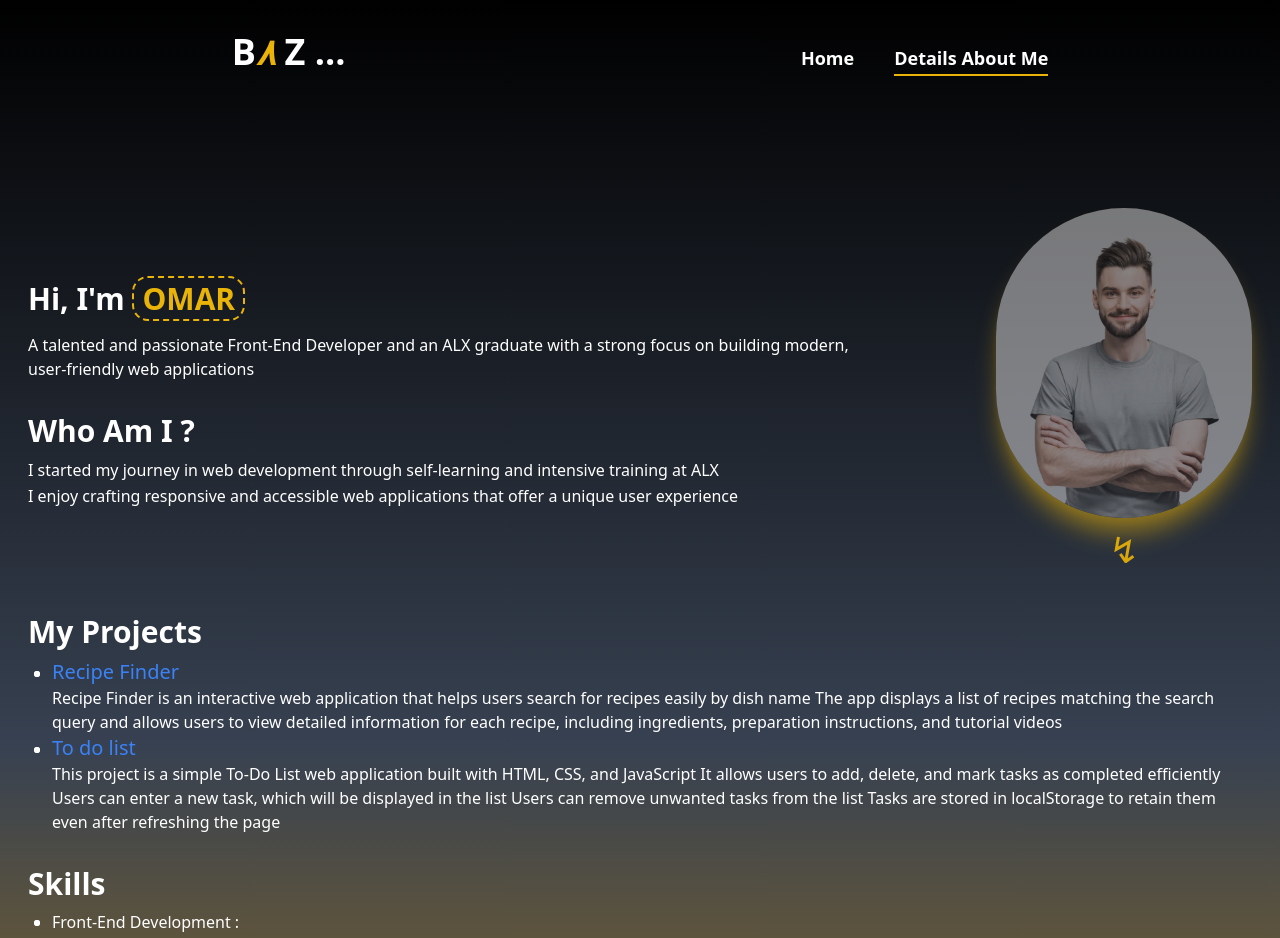
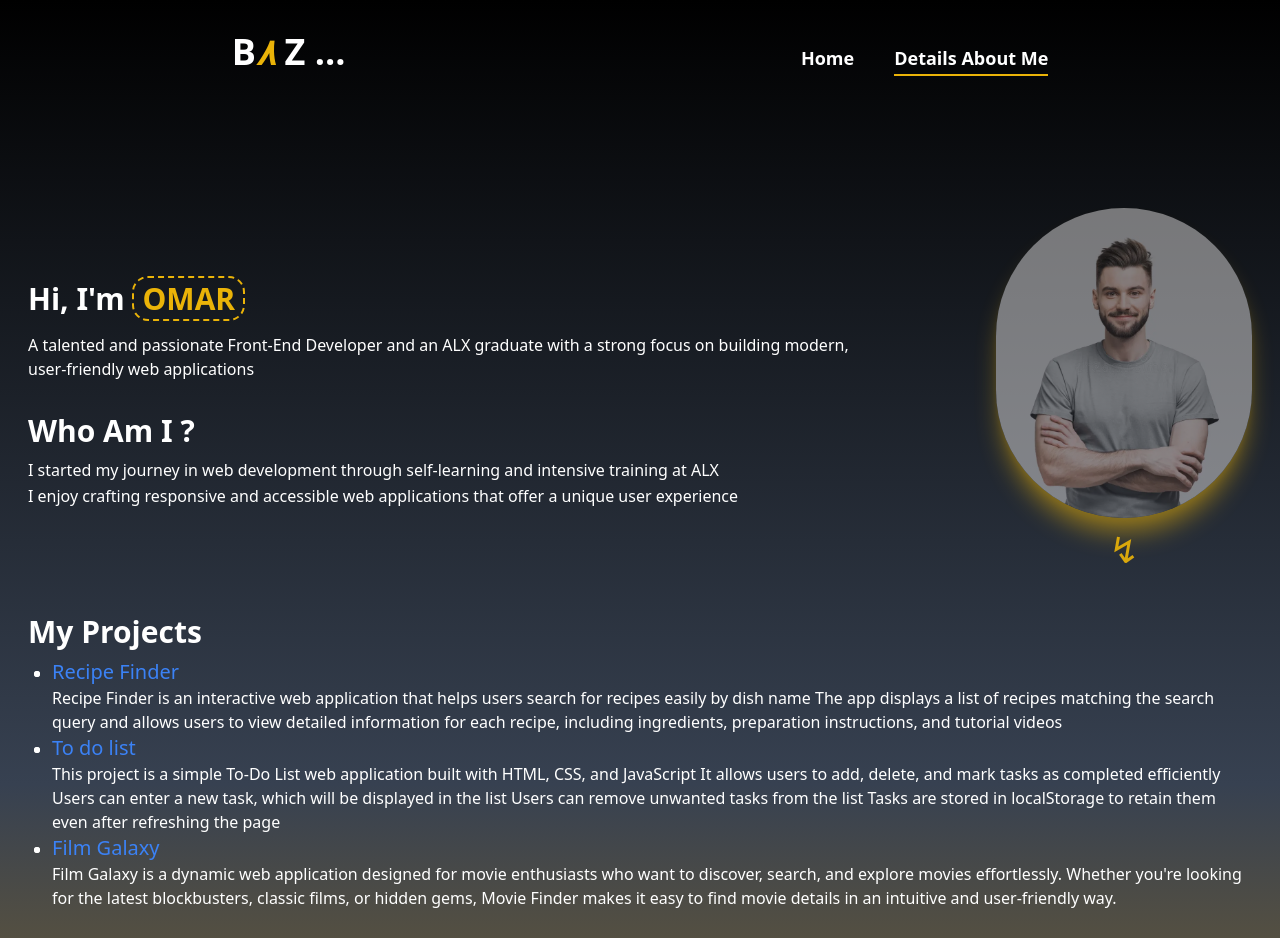
Before and after one commit to omar96163/personal-page, a React (Vite) app: page /About in a window 1280 px wide. Shown: the top 938 px of the page. Built offline with nearby package versions, Linux system fonts and the light colour scheme.

Commit message:
make some changes /About.jsx /Home.jsx /index.css

```diff
--- a/src/components/About.jsx
+++ b/src/components/About.jsx
@@ -103,6 +103,23 @@ function About() {
             Tasks are stored in localStorage to retain them even after
             refreshing the page
           </li>
+          <li>
+            <li className="font-medium">
+              <a
+                className="text-blue-500 hover:underline text-xl"
+                href="https://film-galaxy.vercel.app/"
+                target="_blank"
+                rel="noopener noreferrer"
+              >
+                Film Galaxy
+              </a>
+            </li>
+            Film Galaxy is a dynamic web application designed for movie
+            enthusiasts who want to discover, search, and explore movies
+            effortlessly. Whether you're looking for the latest blockbusters,
+            classic films, or hidden gems, Movie Finder makes it easy to find
+            movie details in an intuitive and user-friendly way.
+          </li>
         </ul>
       </section>
       <section className="mb-8">
--- a/src/components/Home.jsx
+++ b/src/components/Home.jsx
@@ -75,8 +75,8 @@ function Home() {
         </div>
       </main>
       <img
-        className="opacity-50 w-60 md:w-80 lg:w-96 shadow-yellow-500 transition duration-1000 hover:opacity-100
-         rounded-full shadow-2xl"
+        className="opacity-50 w-60 md:w-80 lg:w-96 shadow-yellow-500 transition-all duration-500 hover:opacity-100
+         rounded-full shadow-2xl animate-[shadow_2s_ease_infinite_alternate]"
         src="images/o.webp"
         alt="OMAR ALBAZ's photo"
         title="OMAR ALBAZ"
--- a/src/index.css
+++ b/src/index.css
@@ -1,3 +1,12 @@
 @tailwind base;
 @tailwind components;
 @tailwind utilities;
+
+@keyframes shadow {
+  0% {
+    translate: 0px 20px;
+  }
+  100% {
+    translate: 0px 0px;
+  }
+}
```
